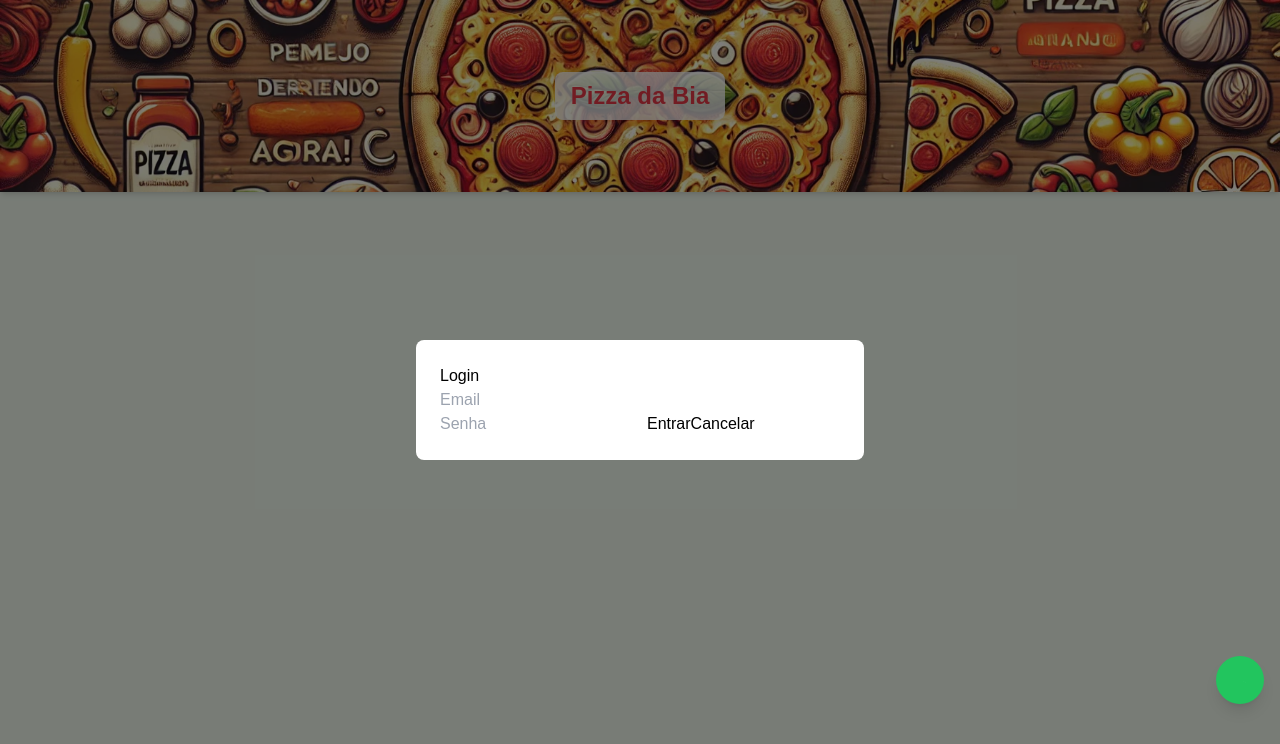
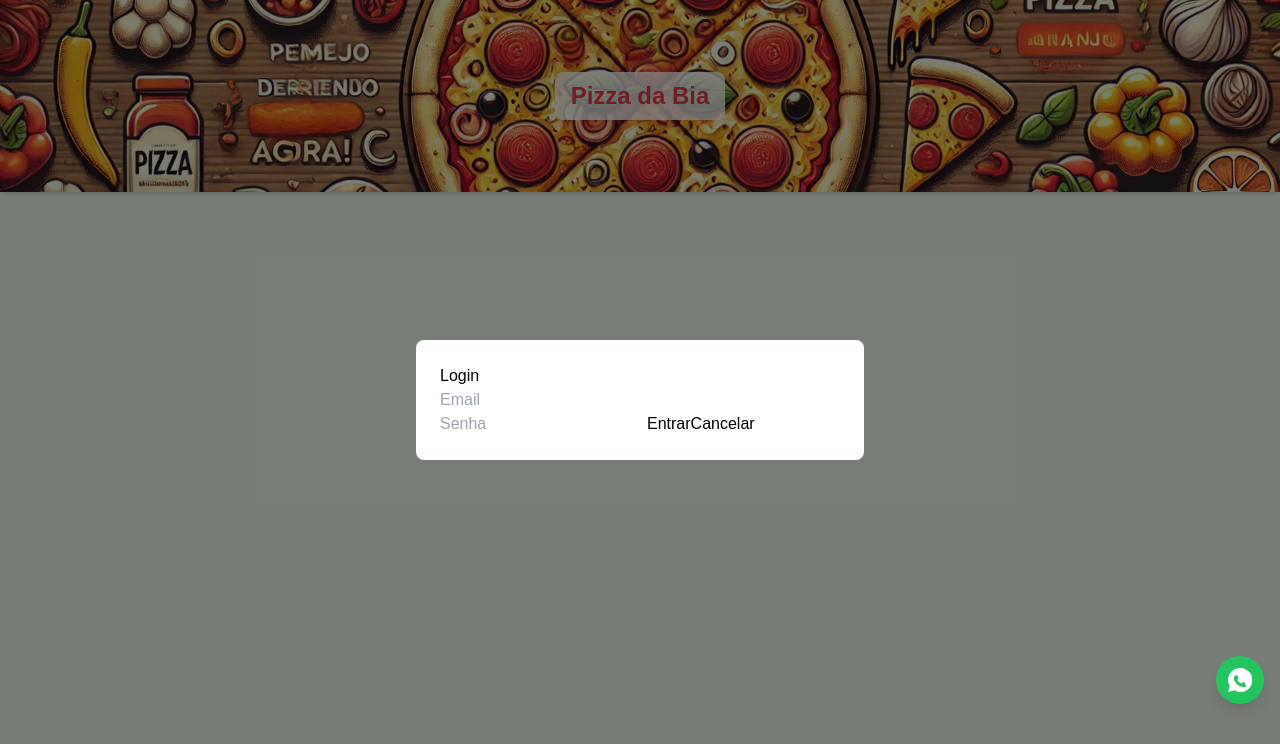
Before and after one commit to Shouked/pizzaria-frontend, a React (Create React App) app: page / in a window 1280 px wide. Shown: the top 744 px of the page. Built offline with nearby package versions, Linux system fonts and the light colour scheme; no server answers.

Commit message:
Update App.js

```diff
--- a/src/App.js
+++ b/src/App.js
@@ -41,7 +41,6 @@ function App() {
   const navigate = useNavigate();
   const location = useLocation();
 
-  // ✅ Extrai o tenantId da URL
   const getTenantId = () => {
     const pathParts = location.pathname.split('/');
     return pathParts[1] || null;
@@ -139,7 +138,7 @@ function App() {
           <div className="fixed inset-0 bg-black bg-opacity-50 flex items-center justify-center z-50">
             <div className="bg-white p-6 rounded-lg w-11/12 max-w-md max-h-[80vh] overflow-y-auto" onClick={(e) => e.stopPropagation()}>
               <Login
-                tenantId={currentTenantId} // ✅ Aqui estamos passando o tenantId!
+                tenantId={currentTenantId}
                 setIsLoginOpen={setIsLoginOpen}
                 setIsLoggedIn={setIsLoggedIn}
                 setIsRegisterOpen={setIsRegisterOpen}
@@ -156,7 +155,7 @@ function App() {
           <div className="fixed inset-0 bg-black bg-opacity-50 flex items-center justify-center z-50">
             <div className="bg-white p-6 rounded-lg w-11/12 max-w-lg max-h-[80vh] overflow-y-auto" onClick={(e) => e.stopPropagation()}>
               <Register
-                tenantId={currentTenantId} // ✅ Passando tenantId para Register também
+                tenantId={currentTenantId}
                 setIsRegisterOpen={setIsRegisterOpen}
                 setIsLoginOpen={setIsLoginOpen}
                 setIsLoggedIn={setIsLoggedIn}
@@ -199,11 +198,11 @@ function App() {
 
         <NavigationBar />
 
-        {/* WhatsApp Button */}
+        {/* WhatsApp Button Corrigido */}
         <a href="https://wa.me/+5511940705013" target="_blank" rel="noopener noreferrer"
           className="fixed bottom-20 right-4 bg-green-500 text-white p-3 rounded-full shadow-lg hover:bg-green-600 transition z-50 md:bottom-24">
-          <svg className="h-6 w-6" fill="currentColor" viewBox="0 0 24 24">
-            <path d="M17.472 14.382c-.297-.149-1.758-.867-2.03-.967..."></path>
+          <svg className="h-6 w-6" fill="currentColor" viewBox="0 0 32 32" xmlns="http://www.w3.org/2000/svg">
+            <path d="M16 .1a15.9 15.9 0 0 0-13.6 24L0 32l8.3-2.2A16 16 0 1 0 16 .1zm8.7 23.1c-.4 1.1-2.2 2-3.1 2.1-.8.1-1.7.4-5-.9-4.2-1.6-7-5.9-7.2-6.2-.2-.3-1.7-2.3-1.7-4.4s1.1-3.1 1.5-3.6c.4-.4 1-.6 1.3-.6h.9c.3 0 .7 0 1 .8s1.2 2.7 1.3 2.9c.1.2.2.4 0 .7s-.3.4-.5.7-.5.5-.7.6c-.2.2-.4.4-.2.8.2.4 1 1.5 2.2 2.5 1.5 1.3 2.7 1.6 3.1 1.8.4.2.6.2.8 0s.9-1.1 1.1-1.5c.2-.4.4-.3.7-.2s1.9.9 2.2 1c.3.1.5.2.6.3.1.1.1 1.1-.3 2.2z"/>
           </svg>
         </a>
 
```
